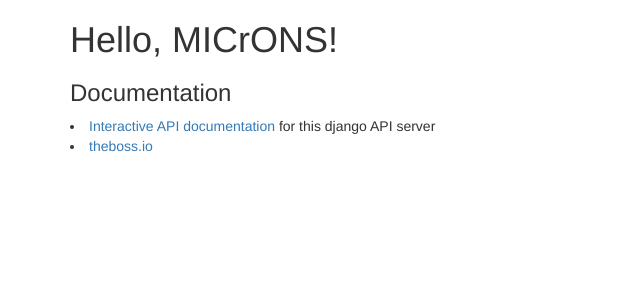
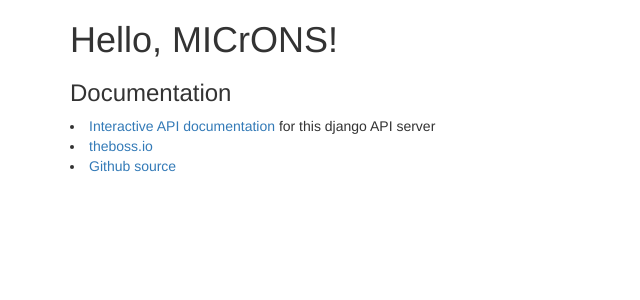
Before and after one commit to readcoor/MIDAS-MICrONS, a Django app: page / in a window 1280 px wide. Shown: the top 300 px of the page, without its empty margins (0-640 px from the left). Run offline with Django 3.2, Linux system fonts and the light colour scheme; some libraries are stand-ins or nearby versions.

Commit message:
add github link

```diff
--- a/django/microns/templates/index.html
+++ b/django/microns/templates/index.html
@@ -8,6 +8,7 @@
 <h3>Documentation</h3>
 <li><a href="docs">Interactive API documentation</a> for this django API server</li>
 <li><a href="http://theboss.io">theboss.io</a></li>
+<li><a href="https://github.com/WyssMICrONS/api-server">Github source</a></li>
 
 </div>
 {% endblock %}
```
